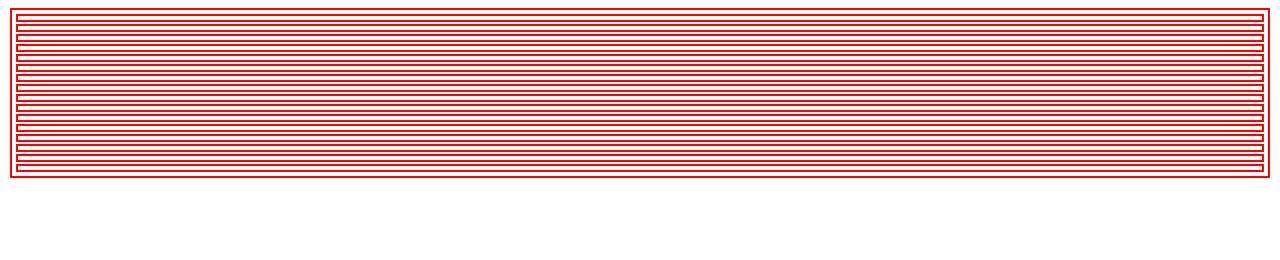
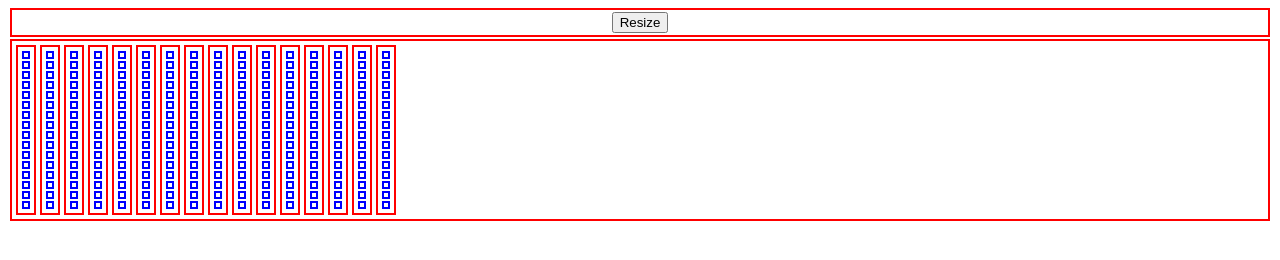
Before and after one commit to YehorKo757/TOP-Etch-a-Scetch, a plain HTML site: page index.html in a window 1280 px wide. Drawn offline with Linux system fonts and the light colour scheme.

Commit message:
Add UI and functionality to resize grid
Resizing grid in range ov size values from 0 to 100.
All values below are set to 0 and all values above are set to 100.

```diff
--- a/script.js
+++ b/script.js
@@ -1,10 +1,60 @@
 const body = document.querySelector("body");
+
+const containerButton = document.createElement("div");
+containerButton.classList.add("container-button");
+body.appendChild(containerButton);
+
+const button = document.createElement("button");
+button.classList.add("set-size");
+button.textContent = "Resize";
+containerButton.appendChild(button);
+
 const container = document.createElement("div");
 container.classList.add("container");
 body.appendChild(container);
+
+let row = undefined;
 let item = undefined;
-for (let i=0; i<=15; i++){
-    item = document.createElement("div");
-    item.setAttribute("id", "item");
-    container.appendChild(item);
+let size = undefined;
+
+function makeGrid(size = 16) {
+
+    for (let i=0; i<=size-1; i++){
+        row = document.createElement("div");
+        row.classList.add("row");
+
+        for (let j=0; j<=size-1; j++){
+            item = document.createElement("div");
+            item.setAttribute("id", "item");
+            row.appendChild(item);
+        }
+        container.appendChild(row);
+    }
 }
+
+makeGrid(16);
+
+function clearBody() {
+    while (container.firstChild) {
+        container.firstChild.remove();
+    }
+}
+
+console.log(container.childNodes);
+
+button.addEventListener("click", () => {
+    clearBody();
+    sizeInp = prompt("Please enter required size.\nMaximum valid size is 100.\nAll inputs above would be set to maximum valid value.", "16");
+    sizeInp = parseInt(sizeInp);
+
+    if (sizeInp > 100) {
+        sizeInp = 100;
+        alert("Size was set to max valid: 100");
+    } else if (sizeInp < 0) {
+        sizeInp = 0;
+        alert("Size was set to min valid: 0");
+    }
+
+    makeGrid(sizeInp);
+
+})
--- a/style.css
+++ b/style.css
@@ -3,3 +3,20 @@ div {
     margin: 2px;
     padding: 2px;
 }
+
+.container-button {
+    display: flex;
+    justify-content: space-evenly;
+}
+
+.container {
+    display: flex;
+}
+
+#item {
+    border: 2px, solid, blue;
+}
+
+#item:hover {
+    background-color: aqua;
+}
```
